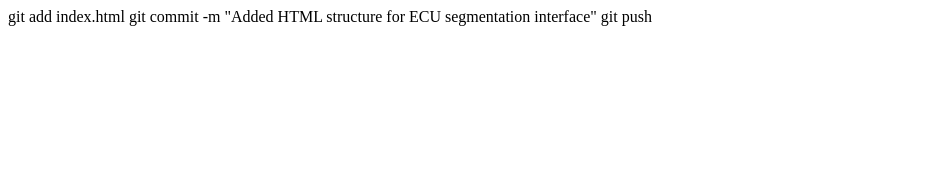
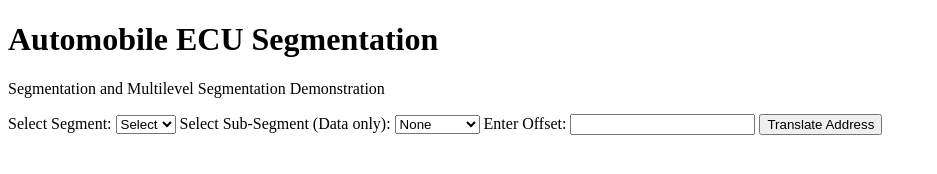
Before and after one commit to abhig30/Automobile-ECU-Segmentation, a plain HTML site: page index.html in a window 1280 px wide. Shown: the whole page, without its empty margins (0-937 px from the left). Drawn offline with Linux system fonts and the light colour scheme.

Commit message:
index.html

```diff
--- a/index.html
+++ b/index.html
@@ -1,4 +1,40 @@
+<!DOCTYPE html>
+<html lang="en">
+<head>
+    <meta charset="UTF-8">
+    <title>Automobile ECU Segmentation</title>
+    <link rel="stylesheet" href="style.css">
+</head>
+<body>
 
-git add index.html
-git commit -m "Added HTML structure for ECU segmentation interface"
-git push
+<div class="container">
+    <h1>Automobile ECU Segmentation</h1>
+    <p>Segmentation and Multilevel Segmentation Demonstration</p>
+
+    <label>Select Segment:</label>
+    <select id="segment">
+        <option value="">Select</option>
+        <option value="code">Code</option>
+        <option value="data">Data</option>
+        <option value="stack">Stack</option>
+        <option value="io">I/O</option>
+    </select>
+
+    <label>Select Sub-Segment (Data only):</label>
+    <select id="subsegment">
+        <option value="">None</option>
+        <option value="sensor">Sensor</option>
+        <option value="diagnostic">Diagnostic</option>
+    </select>
+
+    <label>Enter Offset:</label>
+    <input type="number" id="offset">
+
+    <button id="translateBtn">Translate Address</button>
+
+    <div id="output"></div>
+</div>
+
+<script src="script.js"></script>
+</body>
+</html>
```
